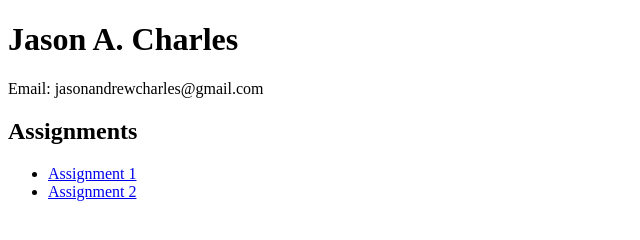
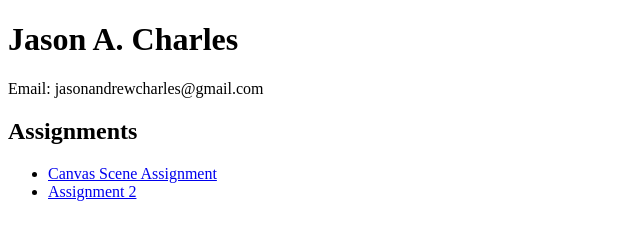
Before and after one commit to jasonxcharles/CISC-3610-Portfolio, a plain HTML site: page index.html in a window 1280 px wide. Shown: the whole page, without its empty margins (0-640 px from the left). Drawn offline with Linux system fonts and the light colour scheme.

Commit message:
Update index.html

```diff
--- a/index.html
+++ b/index.html
@@ -9,7 +9,7 @@
   <p>Email: jasonandrewcharles@gmail.com</p>
   <h2>Assignments</h2>
   <ul>
-    <li><a href="#">Assignment 1</a></li>
+    <li><a href="https://jasonxcharles.github.io/CISC-3610-Scene/">Canvas Scene Assignment</a></li>
     <li><a href="#">Assignment 2</a></li>
   </ul>
 </body>
```
